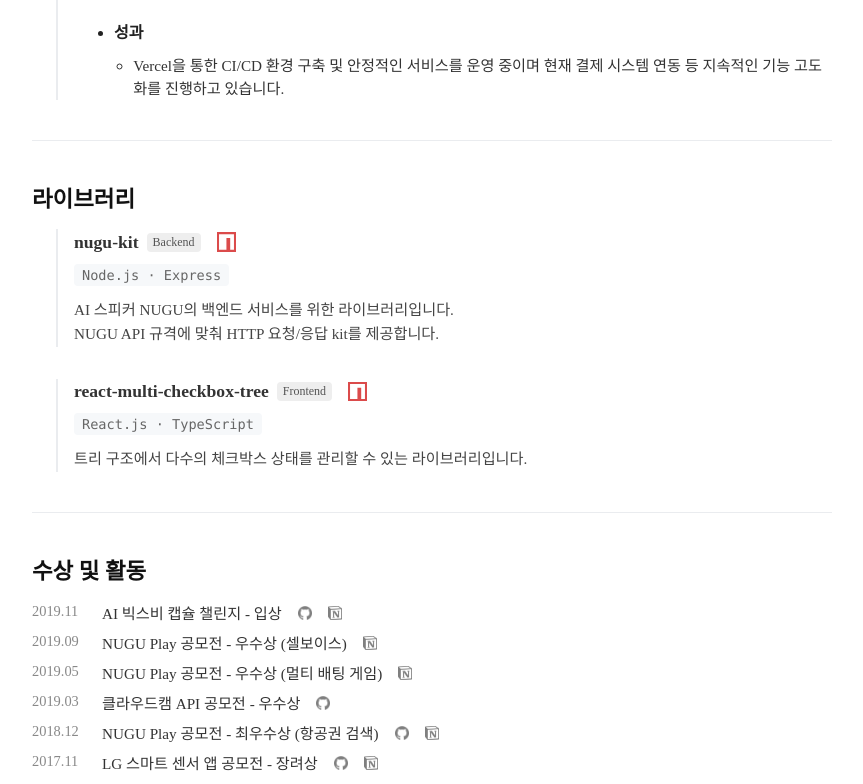
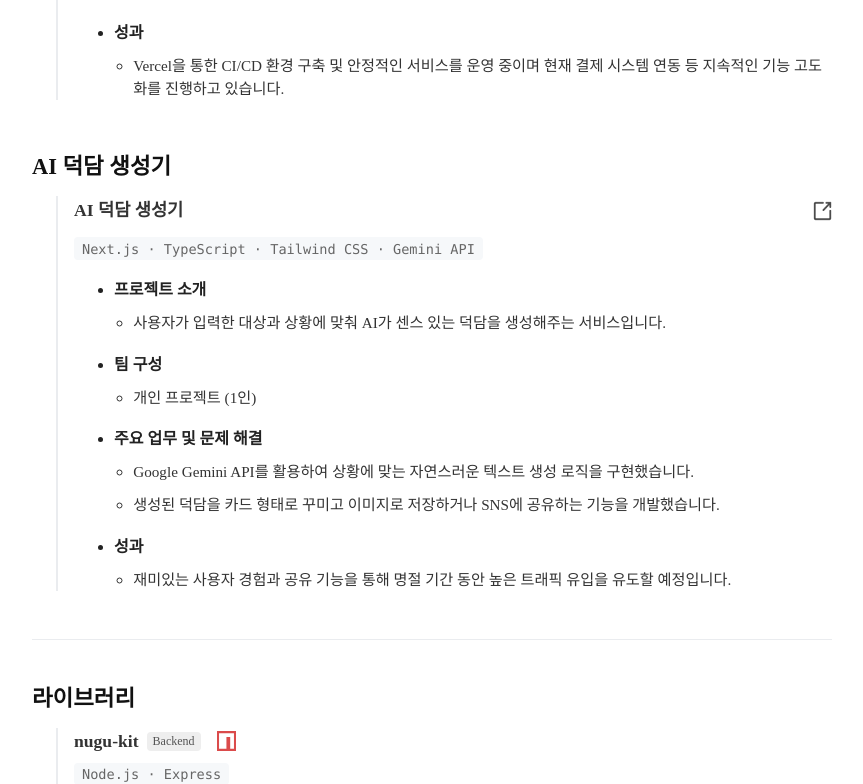
Before and after one commit to kiminseob/resume, a React app: page / in a window 1280 px wide. Shown: the part 3464-4248 px from the top of the page, without its empty margins (208-1071 px from the left). Built offline with nearby package versions, Linux system fonts and the light colour scheme.

Commit message:
feat: 덕담 생성기 프로젝트 추가 및 컴포넌트 데이터 기반으로 리팩토링

```diff
--- a/src/components/Project.jsx
+++ b/src/components/Project.jsx
@@ -1,5 +1,6 @@
 import React from 'react';
 import SC from './styled/common';
+import { projects } from '../data/projects';
 
 function Project() {
   return (
@@ -8,20 +9,24 @@
       <section>
         <SC.Subject>개인 프로젝트</SC.Subject>
 
+        {projects.map((project, index) => (
+          <div key={index} style={{ marginBottom: '3rem' }}>
             <div style={{ marginBottom: '1rem' }}>
-          <SC.Company style={{ width: 'auto' }}>Support Cone</SC.Company>
+              <SC.Company style={{ width: 'auto' }}>{project.title.split(' - ')[0]}</SC.Company>
             </div>
 
             <SC.ProjectSection>
               <div style={{ display: 'flex', alignItems: 'center', justifyContent: 'space-between', marginBottom: '0.5rem' }}>
-            <SC.ProjectTitle>Support Cone - 창작자 후원 플랫폼</SC.ProjectTitle>
-            <a href="https://support-cone.vercel.app" target="_blank">
+                <SC.ProjectTitle>{project.title}</SC.ProjectTitle>
+                {project.link && (
+                  <a href={project.link} target="_blank" rel="noreferrer">
                     <SC.Icon src="icon/expand.png" />
                   </a>
+                )}
               </div>
 
               <SC.Wrapper>
-            <SC.Stack>Next.js · TypeScript · Tailwind CSS · MongoDB</SC.Stack>
+                <SC.Stack>{project.stack}</SC.Stack>
               </SC.Wrapper>
 
               <SC.Wrapper>
@@ -29,50 +34,45 @@
                   <SC.List>
                     <SC.Wrapper>프로젝트 소개</SC.Wrapper>
                   </SC.List>
-              <SC.MarkerList>
-                창작자가 팬들로부터 간편하게 후원을 받고 소통할 수 있는
-                플랫폼입니다. '아이스크림 한 스쿱'이라는 귀여운 컨셉으로 접근성을
-                높였습니다.
-              </SC.MarkerList>
+                  {project.description.map((desc, i) => (
+                    <SC.MarkerList key={i}>{desc}</SC.MarkerList>
+                  ))}
                 </ul>
               </SC.Wrapper>
+
               <SC.Wrapper>
                 <ul>
                   <SC.List>
                     <SC.Wrapper>팀 구성</SC.Wrapper>
                   </SC.List>
-              <SC.MarkerList>개인 프로젝트 (1인)</SC.MarkerList>
+                  <SC.MarkerList>{project.team}</SC.MarkerList>
                 </ul>
               </SC.Wrapper>
+
               <SC.Wrapper>
                 <ul>
                   <SC.List>
                     <SC.Wrapper>주요 업무 및 문제 해결</SC.Wrapper>
                   </SC.List>
-              <SC.MarkerList>
-                기획부터 디자인·프론트/백엔드 개발 및 배포까지 전 과정을 수행했습니다.
-              </SC.MarkerList>
-              <SC.MarkerList>
-                카카오페이 QR 송금 방식을 활용한 직관적인 후원 프로세스를 설계 및 구현했습니다.
-              </SC.MarkerList>
-              <SC.MarkerList>
-                창작자 아이덴티티를 표현할 수 있는 커스텀 프로필 페이지 및 링크 제공 서비스를 개발했습니다.
-              </SC.MarkerList>
+                  {project.role.map((role, i) => (
+                    <SC.MarkerList key={i}>{role}</SC.MarkerList>
+                  ))}
                 </ul>
               </SC.Wrapper>
+
               <SC.Wrapper>
                 <ul>
                   <SC.List>
                     <SC.Wrapper>성과</SC.Wrapper>
                   </SC.List>
-              <SC.MarkerList>
-                Vercel을 통한 CI/CD 환경 구축 및 안정적인 서비스를 운영
-                중이며 현재 결제 시스템 연동 등 지속적인 기능 고도화를 진행하고
-                있습니다.
-              </SC.MarkerList>
+                  {project.result.map((res, i) => (
+                    <SC.MarkerList key={i}>{res}</SC.MarkerList>
+                  ))}
                 </ul>
               </SC.Wrapper>
             </SC.ProjectSection>
+          </div>
+        ))}
       </section>
     </>
   );
--- /dev/null
+++ b/src/data/projects.js
@@ -0,0 +1,35 @@
+export const projects = [
+  {
+    title: 'Support Cone - 창작자 후원 플랫폼',
+    link: 'https://support-cone.vercel.app',
+    stack: 'Next.js · TypeScript · Tailwind CSS · MongoDB',
+    description: [
+      "창작자가 팬들로부터 간편하게 후원을 받고 소통할 수 있는 플랫폼입니다. '아이스크림 한 스쿱'이라는 귀여운 컨셉으로 접근성을 높였습니다.",
+    ],
+    team: '개인 프로젝트 (1인)',
+    role: [
+      '기획부터 디자인·프론트/백엔드 개발 및 배포까지 전 과정을 수행했습니다.',
+      '카카오페이 QR 송금 방식을 활용한 직관적인 후원 프로세스를 설계 및 구현했습니다.',
+      '창작자 아이덴티티를 표현할 수 있는 커스텀 프로필 페이지 및 링크 제공 서비스를 개발했습니다.',
+    ],
+    result: [
+      'Vercel을 통한 CI/CD 환경 구축 및 안정적인 서비스를 운영 중이며 현재 결제 시스템 연동 등 지속적인 기능 고도화를 진행하고 있습니다.',
+    ],
+  },
+  {
+    title: "AI 덕담 생성기",
+    link: "https://new-year-say.vercel.app/",
+    stack: "Next.js · TypeScript · Tailwind CSS · Gemini API",
+    description: [
+      '사용자가 입력한 대상과 상황에 맞춰 AI가 센스 있는 덕담을 생성해주는 서비스입니다.',
+    ],
+    team: '개인 프로젝트 (1인)',
+    role: [
+      'Google Gemini API를 활용하여 상황에 맞는 자연스러운 텍스트 생성 로직을 구현했습니다.',
+      '생성된 덕담을 카드 형태로 꾸미고 이미지로 저장하거나 SNS에 공유하는 기능을 개발했습니다.',
+    ],
+    result: [
+      "재미있는 사용자 경험과 공유 기능을 통해 명절 기간 동안 높은 트래픽 유입을 유도할 예정입니다.",
+    ],
+  },
+];
```
Lines whose indentation alone changed are shown as unchanged.
